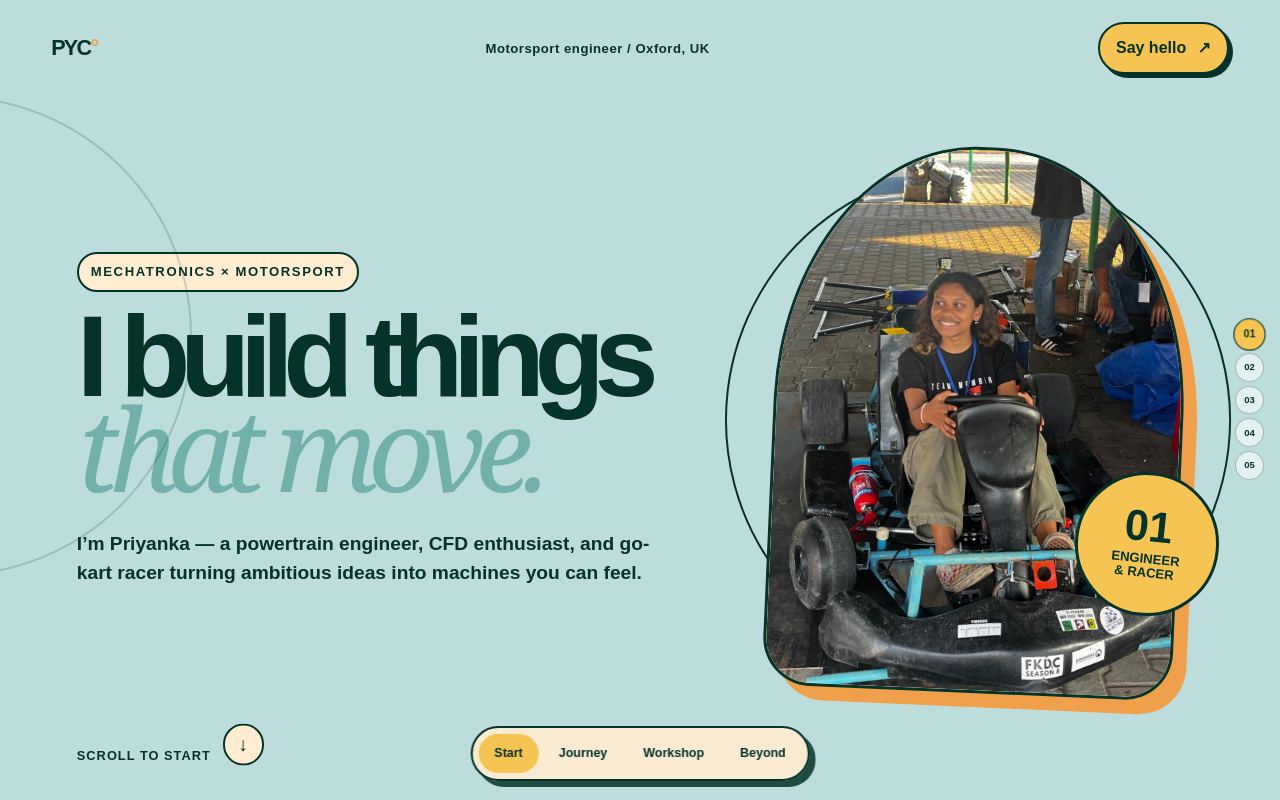
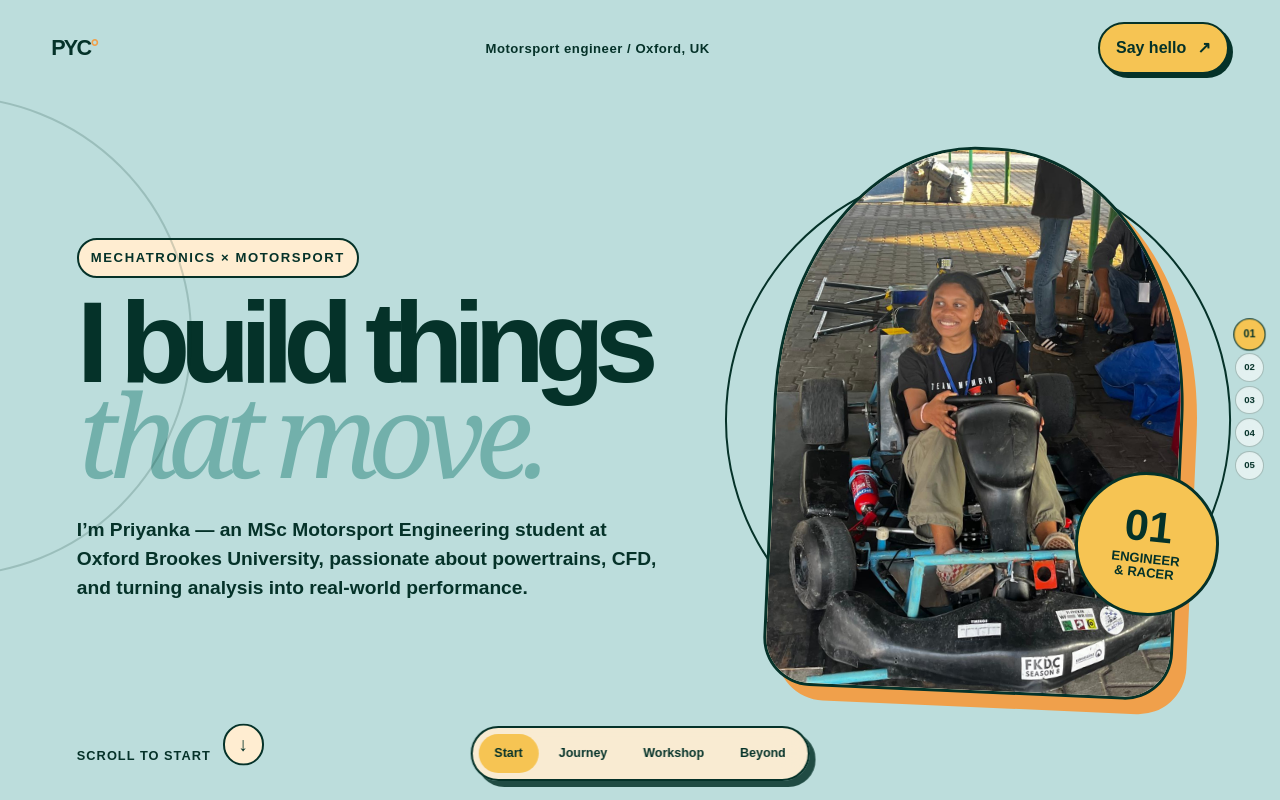
Before and after one commit to Sid1005/pika-website, a Next.js app: page / in a window 1280 px wide. Shown: the top 800 px of the page. Built offline with nearby package versions, Linux system fonts and the light colour scheme.

Commit message:
Refine opening bio

```diff
--- a/app/page.tsx
+++ b/app/page.tsx
@@ -53,7 +53,7 @@ export default function Home() {
         <div className="hero-copy">
           <p className="eyebrow">Mechatronics × Motorsport</p>
           <h1>I build things <span>that move.</span></h1>
-          <p className="hero-intro">I’m Priyanka — a powertrain engineer, CFD enthusiast, and go-kart racer turning ambitious ideas into machines you can feel.</p>
+          <p className="hero-intro">I’m Priyanka — an MSc Motorsport Engineering student at Oxford Brookes University, passionate about powertrains, CFD, and turning analysis into real-world performance.</p>
         </div>
         <div className="hero-visual" aria-label="Priyanka in the Team Karting Manipal go-kart">
           <div className="orbit orbit-one" /><div className="orbit orbit-two" />
```
